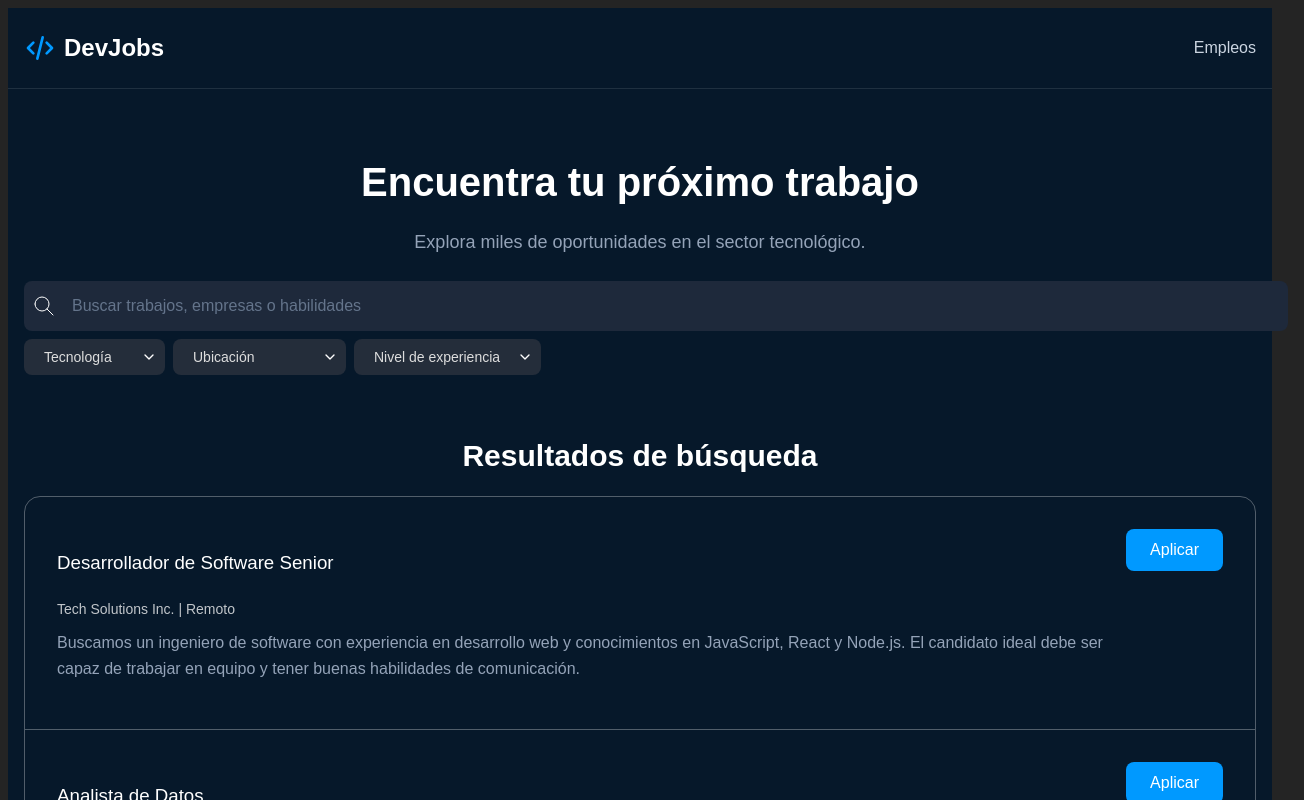
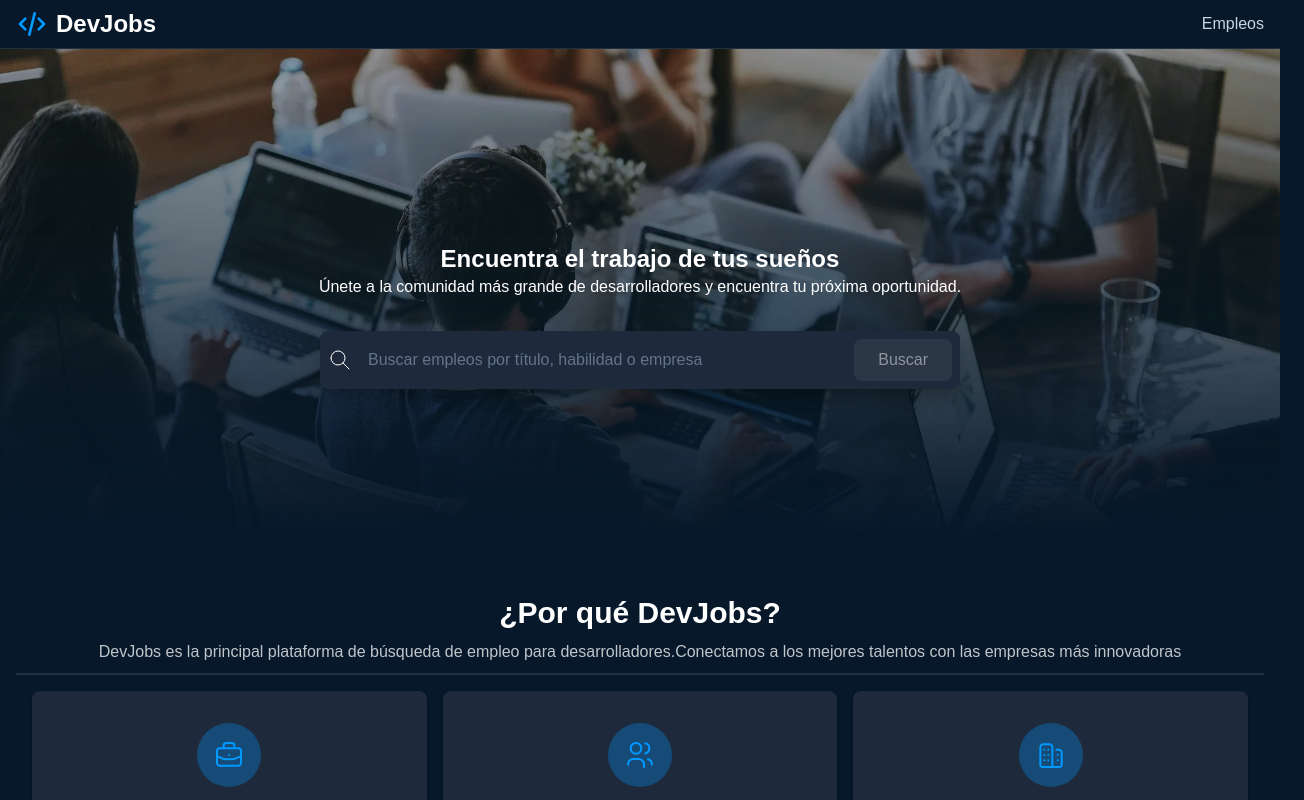
Before and after one commit to jandro-dev/DevJobs, a React (Vite) app in the folder DevJobs_React/: page / in a window 1280 px wide. Shown: the top 800 px of the page, 1304 px wide, since content can reach past the window. Built offline with nearby package versions, Linux system fonts and the light colour scheme.

Commit message:
Update aplicando navegacion entre paginas

```diff
--- a/DevJobs_React/src/App.jsx
+++ b/DevJobs_React/src/App.jsx
@@ -1,83 +1,28 @@
-import { useState } from "react";
-
 import { Header } from "./components/Header.jsx";
 import { Footer } from "./components/Footer.jsx";
-import { Pagination } from "./components/Pagination.jsx";
-import { SearchFormSection  } from "./components/SearchFormSection.jsx";
-import { JobListings } from "./components/JobListings.jsx";
 
-import jobsData from "./data.json";
-
-const RESULTS_PER_PAGE = 5;
+import { HomePage } from "./pages/Home.jsx";
+import { SearchPage } from "./pages/Search.jsx";
+import { NotFoundPage } from "./pages/404.jsx"
 
 function App() {
 
-	const [filters, setFilters] = useState({
-		text: "",
-		technology: "",
-		location: "",
-		experienceLevel: "",
-	});
+	const currentPath = window.location.pathname
 
-	const [currentPage, setCurrentPage] = useState(1);
+	let page = <NotFoundPage />
 
-	const filterJobs = (jobs, filters) => {
-		return jobs
-			.filter((job) => {
-				const technologies =
-					filters.technology === "" || job.data.technology === filters.technology;
-				const locations =
-					filters.location === "" || job.data.modalidad === filters.location;
-				const experiences =
-					filters.experienceLevel === "" || job.data.nivel === filters.experienceLevel;
+	if (currentPath === "/") {
+		page = <HomePage />
 
-				return technologies && locations && experiences;
-			})
-			.filter((job) => {
-				if (filters.text === "") return true;
-				return job.titulo.toLowerCase().includes(filters.text.toLowerCase());
-			})
-	};
-
-	const filteredJobs = filterJobs(jobsData, filters);
-
-	{/* Math.round -> redondea | Math.ceil -> redondea por arriba | Math.floor -> redondea por abajo */}
-	const totalPages = Math.ceil(filteredJobs.length / RESULTS_PER_PAGE); // Se calcula despues de filtrar para que la paginacion sea correcta
-
-	const startIndex = (currentPage - 1) * RESULTS_PER_PAGE;
-	const pagedResults = filteredJobs.slice(startIndex,startIndex + RESULTS_PER_PAGE);
-
-  const handlePageChange = (page) => {
-		setCurrentPage(page);
-  };
-
-	const handleFiltersChange = (newFilters) => {
-		setFilters(newFilters);
-		setCurrentPage(1);
-	};
-
-
+	} else if (currentPath === "/search") {
+		page = <SearchPage />
+	}
 
 	return (
 		<>
-			{/* Se vuelve a renderizar todo cuando cambia el estado */}
 			<Header />
 
-			<main>
-				<SearchFormSection
-					onFiltersChange={handleFiltersChange}
-				/>
-
-				<section>
-					<JobListings jobs={pagedResults} />
-
-					<Pagination
-						currentPage={currentPage}
-						totalPages={totalPages}
-						onPageChange={handlePageChange}
-					/>
-				</section>
-			</main>
+			{ page }
 
 			<Footer />
 		</>
--- a/DevJobs_React/src/components/Header.jsx
+++ b/DevJobs_React/src/components/Header.jsx
@@ -1,7 +1,8 @@
 export function Header() {
 	return (
 		<header>
-			<h1>
+			<a href="/" style={{ textDecoration: "none" }}>
+				<h1 style={{ color: "white" }}>
 						<svg
 							xmlns="http://www.w3.org/2000/svg"
 							width="24"
@@ -21,10 +22,11 @@ export function Header() {
 						</svg>
 					DevJobs
 				</h1>
+			</a>
 
 			<nav>
-				<a href="./empleos.html">Empleos</a>
+				<a href="/search">Empleos</a>
 			</nav>
 		</header>
-	)
+	);
 }
--- a/DevJobs_React/src/index.css
+++ b/DevJobs_React/src/index.css
@@ -1,26 +1,9 @@
-:root {
-  font-family: system-ui, Avenir, Helvetica, Arial, sans-serif;
-  line-height: 1.5;
-  font-weight: 400;
-
-  color-scheme: light dark;
-  color: rgba(255, 255, 255, 0.87);
-  background-color: #242424;
-
-  font-synthesis: none;
-  text-rendering: optimizeLegibility;
-  -webkit-font-smoothing: antialiased;
-  -moz-osx-font-smoothing: grayscale;
+* {
+  margin: 0;
+  padding: 0;
+  box-sizing: border-box;
 }
 
-a {
-  font-weight: 500;
-  color: #646cff;
-  text-decoration: inherit;
-}
-a:hover {
-  color: #535bf2;
-}
 
 :root {
   --primary: #3b4550;
--- /dev/null
+++ b/DevJobs_React/src/pages/404.jsx
@@ -0,0 +1,9 @@
+
+export function NotFoundPage() {
+	return (
+		<main>
+			<h1>404 - Página no encontrada</h1>
+			<p>Lo sentimos, la página que buscas no existe</p>
+		</main>
+	)
+}
--- /dev/null
+++ b/DevJobs_React/src/pages/Home.jsx
@@ -0,0 +1,91 @@
+
+export function HomePage() {
+	return (
+		<main>
+			<section>
+				<img src="./background.webp" width="200" alt="Imagen de fondo" />
+
+				<h1>Encuentra el trabajo de tus sueños</h1>
+
+				<p>Únete a la comunidad más grande de desarrolladores y encuentra tu
+					próxima oportunidad.</p>
+
+				<form role="search">
+					<div>
+						<svg xmlns="http://www.w3.org/2000/svg" width="24" height="24" viewBox="0 0 24 24" fill="none"
+							stroke="currentColor" strokeWidth="1" strokeLinecap="round" strokeLinejoin="round"
+							className="icon icon-tabler icons-tabler-outline icon-tabler-search">
+							<path stroke="none" d="M0 0h24v24H0z" fill="none" />
+							<path d="M10 10m-7 0a7 7 0 1 0 14 0a7 7 0 1 0 -14 0" />
+							<path d="M21 21l-6 -6" />
+						</svg>
+
+						<input required type="text" placeholder="Buscar empleos por título, habilidad o empresa" />
+
+						<button disabled type="submit">Buscar</button>
+					</div>
+				</form>
+			</section>
+
+			<section>
+				<header>
+					<h2>¿Por qué DevJobs?</h2>
+					<p>DevJobs es la principal plataforma de búsqueda de empleo para
+						desarrolladores.Conectamos a los mejores talentos con las empresas
+						más innovadoras</p>
+				</header>
+
+				<footer>
+					<article>
+						<svg xmlns="http://www.w3.org/2000/svg" width="32" height="32" viewBox="0 0 24 24" fill="none"
+							stroke="currentColor" strokeWidth="1.5" strokeLinecap="round" strokeLinejoin="round"
+							className="icon icon-tabler icons-tabler-outline icon-tabler-briefcase">
+							<path stroke="none" d="M0 0h24v24H0z" fill="none" />
+							<path d="M3 7m0 2a2 2 0 0 1 2 -2h14a2 2 0 0 1 2 2v9a2 2 0 0 1 -2 2h-14a2 2 0 0 1 -2 -2z" />
+							<path d="M8 7v-2a2 2 0 0 1 2 -2h4a2 2 0 0 1 2 2v2" />
+							<path d="M12 12l0 .01" />
+							<path d="M3 13a20 20 0 0 0 18 0" />
+						</svg>
+						<h3>Encuentra el trabajo de tus sueños</h3>
+						<p>Busca miles de empleos de las mejores empresas de todo el mundo</p>
+					</article>
+
+					<article>
+						<svg xmlns="http://www.w3.org/2000/svg" width="32" height="32" viewBox="0 0 24 24" fill="none"
+							stroke="currentColor" strokeWidth="1.5" strokeLinecap="round" strokeLinejoin="round"
+							className="icon icon-tabler icons-tabler-outline icon-tabler-users">
+							<path stroke="none" d="M0 0h24v24H0z" fill="none" />
+							<path d="M9 7m-4 0a4 4 0 1 0 8 0a4 4 0 1 0 -8 0" />
+							<path d="M3 21v-2a4 4 0 0 1 4 -4h4a4 4 0 0 1 4 4v2" />
+							<path d="M16 3.13a4 4 0 0 1 0 7.75" />
+							<path d="M21 21v-2a4 4 0 0 0 -3 -3.85" />
+						</svg>
+						<h3>Conecta con las mejores empresas</h3>
+						<p>Conecta con empresas que están contratando por tus habilidades</p>
+					</article>
+
+					<article>
+						<svg xmlns="http://www.w3.org/2000/svg" width="32" height="32" viewBox="0 0 24 24" fill="none"
+							stroke="currentColor" strokeWidth="1.5" strokeLinecap="round" strokeLinejoin="round"
+							className="icon icon-tabler icons-tabler-outline icon-tabler-buildings">
+							<path stroke="none" d="M0 0h24v24H0z" fill="none" />
+							<path d="M4 21v-15c0 -1 1 -2 2 -2h5c1 0 2 1 2 2v15" />
+							<path d="M16 8h2c1 0 2 1 2 2v11" />
+							<path d="M3 21h18" />
+							<path d="M10 12v0" />
+							<path d="M10 16v0" />
+							<path d="M10 8v0" />
+							<path d="M7 12v0" />
+							<path d="M7 16v0" />
+							<path d="M7 8v0" />
+							<path d="M17 12v0" />
+							<path d="M17 16v0" />
+						</svg>
+						<h3>Obtén el salario que mereces</h3>
+						<p>Obtén el salario que mereces con nuestra calculadora de salarios</p>
+					</article>
+				</footer>
+			</section>
+		</main>
+	)
+}
--- /dev/null
+++ b/DevJobs_React/src/pages/Search.jsx
@@ -0,0 +1,79 @@
+
+import { useEffect, useState } from "react";
+
+import { Pagination } from "../components/Pagination.jsx";
+import { SearchFormSection } from "../components/SearchFormSection.jsx";
+import { JobListings } from "../components/JobListings.jsx";
+
+import jobsData from "../data.json";
+
+const RESULTS_PER_PAGE = 5;
+
+export function SearchPage() {
+	const [filters, setFilters] = useState({
+		text: "",
+		technology: "",
+		location: "",
+		experienceLevel: "",
+	});
+
+	const [currentPage, setCurrentPage] = useState(1);
+
+	const filterJobs = (jobs, filters) => {
+		return jobs
+			.filter((job) => {
+				const technologies =
+					filters.technology === "" ||
+					job.data.technology === filters.technology;
+				const locations =
+					filters.location === "" || job.data.modalidad === filters.location;
+				const experiences =
+					filters.experienceLevel === "" ||
+					job.data.nivel === filters.experienceLevel;
+
+				return technologies && locations && experiences;
+			})
+			.filter((job) => {
+				if (filters.text === "") return true;
+				return job.titulo.toLowerCase().includes(filters.text.toLowerCase());
+			});
+	};
+
+	const filteredJobs = filterJobs(jobsData, filters);
+
+	{
+		/* Math.round -> redondea | Math.ceil -> redondea por arriba | Math.floor -> redondea por abajo */
+	}
+	const totalPages = Math.ceil(filteredJobs.length / RESULTS_PER_PAGE); // Se calcula despues de filtrar para que la paginacion sea correcta
+
+	const startIndex = (currentPage - 1) * RESULTS_PER_PAGE;
+	const pagedResults = filteredJobs.slice(
+		startIndex,
+		startIndex + RESULTS_PER_PAGE
+	);
+
+	const handlePageChange = (page) => {
+		setCurrentPage(page);
+	};
+
+	const handleFiltersChange = (newFilters) => {
+		setFilters(newFilters);
+		setCurrentPage(1);
+	};
+
+	return (
+			<main>
+				<SearchFormSection onFiltersChange={handleFiltersChange} />
+
+				<section>
+					<JobListings jobs={pagedResults} />
+
+					<Pagination
+						currentPage={currentPage}
+						totalPages={totalPages}
+						onPageChange={handlePageChange}
+					/>
+				</section>
+			</main>
+	);
+}
```
Lines whose indentation alone changed are shown as unchanged.
